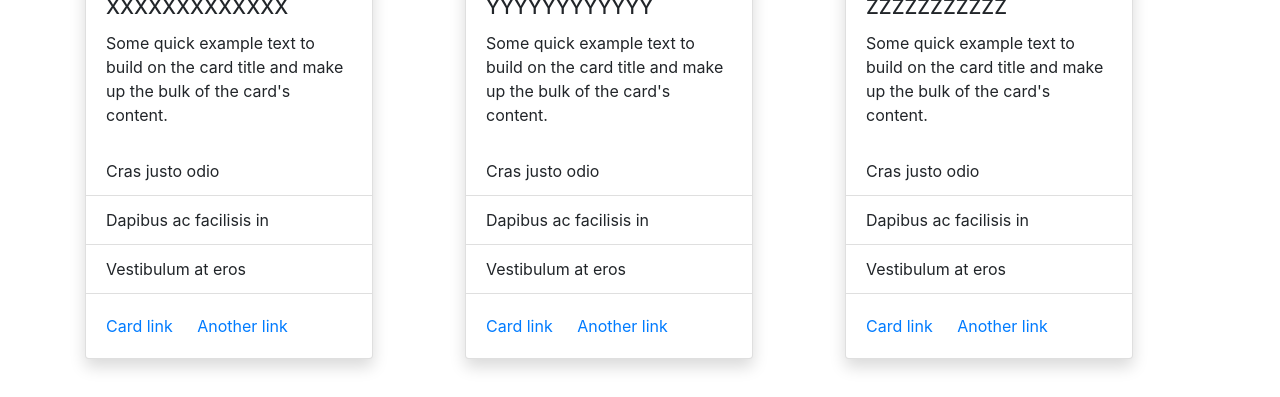
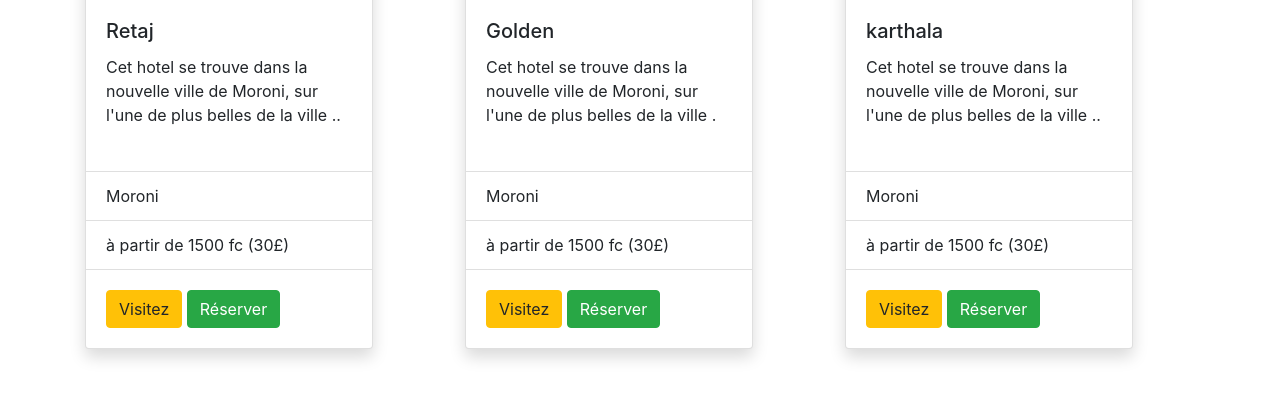
Before and after one commit to m-hafidh/AgenceHotel, a Django app: page /galerie in a window 1280 px wide. Shown: the part 388-785 px from the top of the page. Run offline with Django 4.2, Linux system fonts and the light colour scheme.

Commit message:
Migration à la base de données

```diff
--- a/LuxeAgence/Agence/templates/base.html
+++ b/LuxeAgence/Agence/templates/base.html
@@ -26,10 +26,10 @@
               <a class="nav-link text-white" href="/">Acueil <span class="sr-only">(current)</span></a>
             </li>
             <li class="nav-item">
-              <a class="nav-link text-white" href="{% url 'galerie' %}">Galerie</a>
+              <a class="nav-link text-white" href="{% url 'galerie' %}">Hotels</a>
             </li>
             <li class="nav-item">
-              <a class="nav-link text-white" href="{% url 'apropos' %}">A propos</a>
+              <a class="nav-link text-white" href="{% url 'apropos' %}">A propos de nous</a>
             </li>
             <li class="nav-item">
               <a class="nav-link text-white " href="{% url 'contact' %}">Contactez-nous</a>
@@ -39,6 +39,10 @@
               </li>
               <li class="nav-item active ml-4"> <!--ml-5 pour les espaces -->
                 <a class="nav-link btn btn-info text-white" href="{% url 'register' %}">S'inscrire </a>
+              </li>
+
+              <li class="nav-item active ml-5">
+                <a class="nav-link btn btn-success text-white" href="">(+269) 332 12 56  | agence@gmail.com </a>
               </li>
           </ul>
         </div>
--- a/LuxeAgence/Agence/templates/galerie.html
+++ b/LuxeAgence/Agence/templates/galerie.html
@@ -15,17 +15,18 @@
             <div class="card shadow "  style="width: 18rem;">
                 <img src="https://www.responsiblevacation.com/imagesClient/S_121821.jpg" class="card-img-top" alt="..." class="img-fluid img-reponsive">
                 <div class="card-body">
-                  <h5 class="card-title">XXXXXXXXXXXXX</h5>
-                  <p class="card-text">Some quick example text to build on the card title and make up the bulk of the card's content.</p>
+                  <h5 class="card-title">Retaj</h5>
+                  <p class="card-text">Cet hotel se trouve dans la nouvelle ville de Moroni, sur l'une de plus belles de la ville ..</p>
                 </div>
                 <ul class="list-group list-group-flush">
-                  <li class="list-group-item">Cras justo odio</li>
-                  <li class="list-group-item">Dapibus ac facilisis in</li>
-                  <li class="list-group-item">Vestibulum at eros</li>
+                  <li class="list-group-item"></li>
+                  <li class="list-group-item"> Moroni</li>
+                  <li class="list-group-item">à partir de 1500 fc (30£)</li>
                 </ul>
                 <div class="card-body">
-                  <a href="#" class="card-link">Card link</a>
-                  <a href="#" class="card-link">Another link</a>
+
+                  <a href="#" class="btn btn-warning ">Visitez</a>
+                  <a href="#" class="btn btn-success">Réserver</a>
                 </div>
               </div>
             </div>
@@ -37,17 +38,18 @@
               <div class="card shadow" style="width: 18rem;">
                 <img src="https://www.responsiblevacation.com/imagesClient/S_121821.jpg" class="card-img-top" alt="..." class="img-fluid img-reponsive">
                 <div class="card-body">
-                  <h5 class="card-title">YYYYYYYYYYYY</h5>
-                  <p class="card-text">Some quick example text to build on the card title and make up the bulk of the card's content.</p>
+                  <h5 class="card-title">Golden</h5>
+                  <p class="card-text">Cet hotel se trouve dans la nouvelle ville de Moroni, sur l'une de plus belles de la ville .</p>
                 </div>
                 <ul class="list-group list-group-flush">
-                  <li class="list-group-item">Cras justo odio</li>
-                  <li class="list-group-item">Dapibus ac facilisis in</li>
-                  <li class="list-group-item">Vestibulum at eros</li>
+                  <li class="list-group-item"></li>
+                  <li class="list-group-item"> Moroni</li>
+                  <li class="list-group-item">à partir de 1500 fc (30£)</li>
                 </ul>
                 <div class="card-body">
-                  <a href="#" class="card-link">Card link</a>
-                  <a href="#" class="card-link">Another link</a>
+
+                  <a href="#" class="btn btn-warning ">Visitez</a>
+                  <a href="#" class="btn btn-success">Réserver</a>
                 </div>
             </div>
         </div>
@@ -59,17 +61,18 @@
               <div class="card shadow" style="width: 18rem;">
                 <img src="https://www.responsiblevacation.com/imagesClient/S_121821.jpg" class="card-img-top" alt="..." class="img-fluid img-reponsive">
                 <div class="card-body">
-                  <h5 class="card-title">ZZZZZZZZZZZ</h5>
-                  <p class="card-text">Some quick example text to build on the card title and make up the bulk of the card's content.</p>
+                  <h5 class="card-title">karthala</h5>
+                  <p class="card-text">Cet hotel se trouve dans la nouvelle ville de Moroni, sur l'une de plus belles de la ville ..</p>
                 </div>
                 <ul class="list-group list-group-flush">
-                  <li class="list-group-item">Cras justo odio</li>
-                  <li class="list-group-item">Dapibus ac facilisis in</li>
-                  <li class="list-group-item">Vestibulum at eros</li>
+                  <li class="list-group-item"></li>
+                  <li class="list-group-item"> Moroni</li>
+                  <li class="list-group-item">à partir de 1500 fc (30£)</li>
                 </ul>
                 <div class="card-body">
-                  <a href="#" class="card-link">Card link</a>
-                  <a href="#" class="card-link">Another link</a>
+
+                  <a href="#" class="btn btn-warning ">Visitez</a>
+                  <a href="#" class="btn btn-success">Réserver</a>
                 </div>
             </div>
           </div>
@@ -90,19 +93,20 @@
             <!--*********************************** photo 1************************************************-->
                         <div class="col-lg-4">
                         <div class="card shadow" style="width: 18rem;">
-                            <img src="..." class="card-img-top" alt="...">
+                            <img src="https://m-exp.s3.fr-par.scw.cloud/media/images/articles/main/les-comores-un-joyaux-meconnu.jpg" class="card-img-top" alt="...">
                             <div class="card-body">
                               <h5 class="card-title">Card title</h5>
                               <p class="card-text">Some quick example text to build on the card title and make up the bulk of the card's content.</p>
                             </div>
                             <ul class="list-group list-group-flush">
-                              <li class="list-group-item">Cras justo odio</li>
-                              <li class="list-group-item">Dapibus ac facilisis in</li>
-                              <li class="list-group-item">Vestibulum at eros</li>
+                              <li class="list-group-item"></li>
+                              <li class="list-group-item"> Moroni</li>
+                              <li class="list-group-item">à partir de 1500 fc (30£)</li>
                             </ul>
                             <div class="card-body">
-                              <a href="#" class="card-link">Card link</a>
-                              <a href="#" class="card-link">Another link</a>
+
+                              <a href="#" class="btn btn-warning ">Visitez</a>
+                              <a href="#" class="btn btn-success">Réserver</a>
                             </div>
                           </div>
                         </div>
@@ -112,19 +116,20 @@
 
                           <div class="col-lg-4">
                           <div class="card shadow" style="width: 18rem;">
-                            <img src="..." class="card-img-top" alt="...">
+                            <img src="https://m-exp.s3.fr-par.scw.cloud/media/images/articles/main/les-comores-un-joyaux-meconnu.jpg" class="card-img-top" alt="...">
                             <div class="card-body">
                               <h5 class="card-title">Card title</h5>
                               <p class="card-text">Some quick example text to build on the card title and make up the bulk of the card's content.</p>
                             </div>
                             <ul class="list-group list-group-flush">
-                              <li class="list-group-item">Cras justo odio</li>
-                              <li class="list-group-item">Dapibus ac facilisis in</li>
-                              <li class="list-group-item">Vestibulum at eros</li>
+                              <li class="list-group-item"></li>
+                              <li class="list-group-item"> Moroni</li>
+                              <li class="list-group-item">à partir de 1500 fc (30£)</li>
                             </ul>
                             <div class="card-body">
-                              <a href="#" class="card-link">Card link</a>
-                              <a href="#" class="card-link">Another link</a>
+
+                              <a href="#" class="btn btn-warning ">Visitez</a>
+                              <a href="#" class="btn btn-success">Réserver</a>
                             </div>
                         </div>
                     </div>
@@ -134,19 +139,20 @@
 
                           <div class="col-lg-4">
                           <div class="card shadow" style="width: 18rem;">
-                            <img src="..." class="card-img-top" alt="...">
+                            <img src="https://m-exp.s3.fr-par.scw.cloud/media/images/articles/main/les-comores-un-joyaux-meconnu.jpg" class="card-img-top" alt="...">
                             <div class="card-body">
                               <h5 class="card-title">Card title</h5>
                               <p class="card-text">Some quick example text to build on the card title and make up the bulk of the card's content.</p>
                             </div>
                             <ul class="list-group list-group-flush">
-                              <li class="list-group-item">Cras justo odio</li>
-                              <li class="list-group-item">Dapibus ac facilisis in</li>
-                              <li class="list-group-item">Vestibulum at eros</li>
+                              <li class="list-group-item"></li>
+                              <li class="list-group-item"> Moroni</li>
+                              <li class="list-group-item">à partir de 1500 fc (30£)</li>
                             </ul>
                             <div class="card-body">
-                              <a href="#" class="card-link">Card link</a>
-                              <a href="#" class="card-link">Another link</a>
+
+                              <a href="#" class="btn btn-warning ">Visitez</a>
+                              <a href="#" class="btn btn-success">Réserver</a>
                             </div>
                         </div>
                       </div>
```
Also changed, not shown: LuxeAgence/Agence/templates/home.html (+12 -0 lines).
